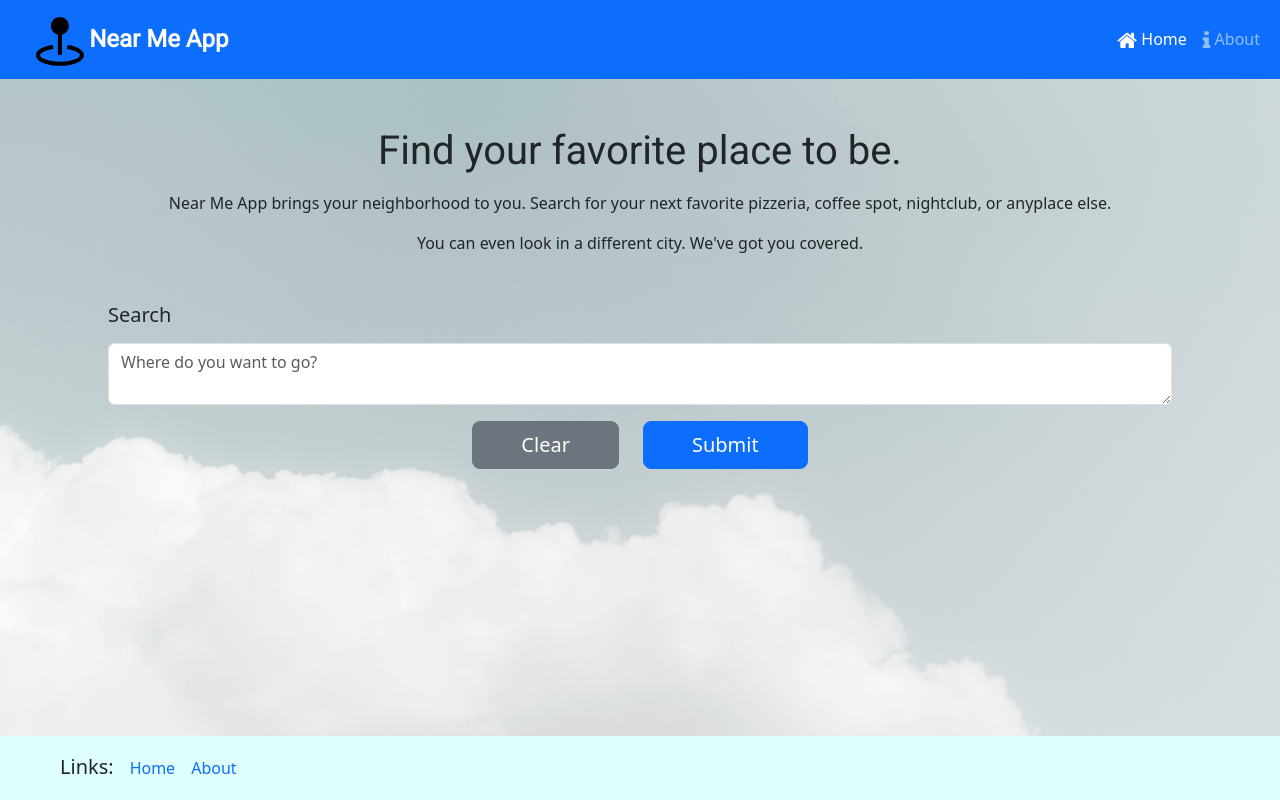
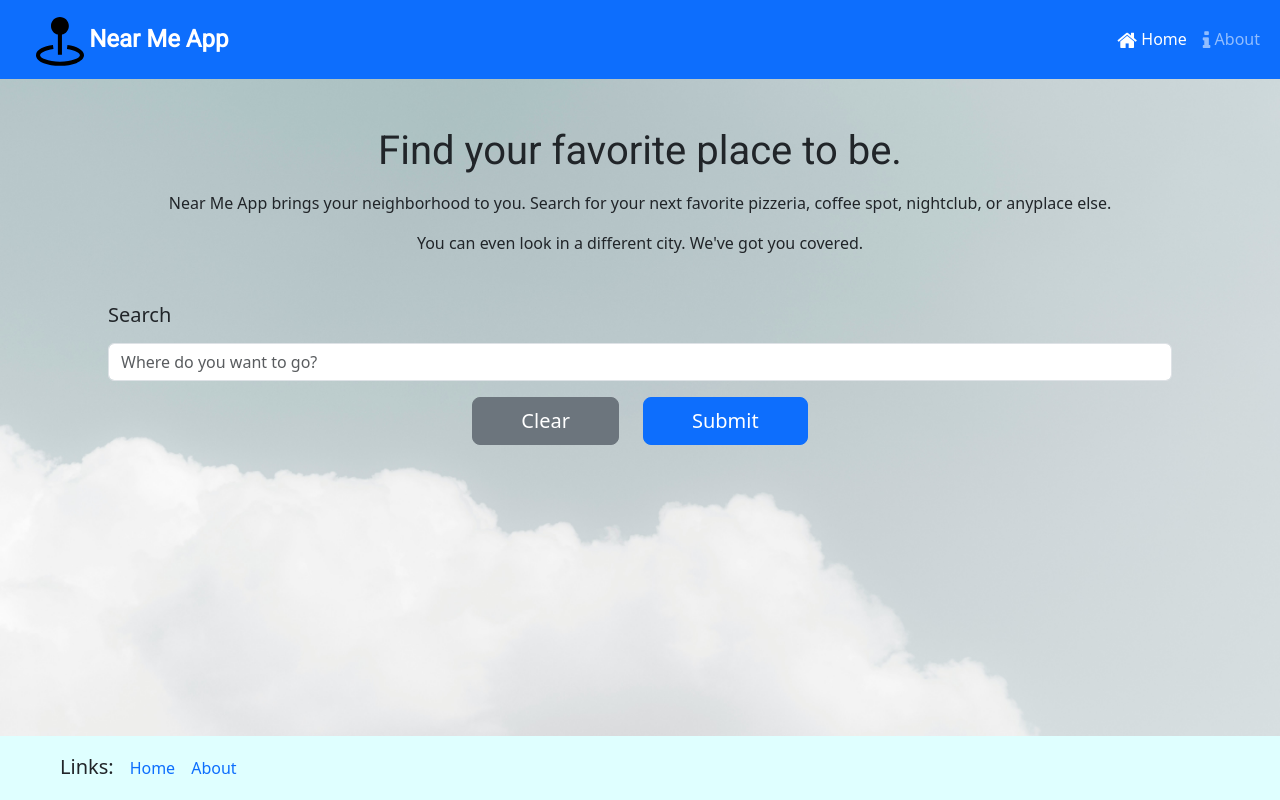
Before and after one commit to janbalangue/near-me-app, a React (Create React App) app: page / in a window 1280 px wide. Built offline with nearby package versions, Linux system fonts and the light colour scheme.

Commit message:
change homepage search to text box

```diff
--- a/src/pages/HomePage.js
+++ b/src/pages/HomePage.js
@@ -33,7 +33,7 @@ const HomePage = () => {
               id="search"
               name="search"
               placeholder="Where do you want to go?"
-              type="textarea"
+              type="text"
             />
           </Col>
         </FormGroup>
```
